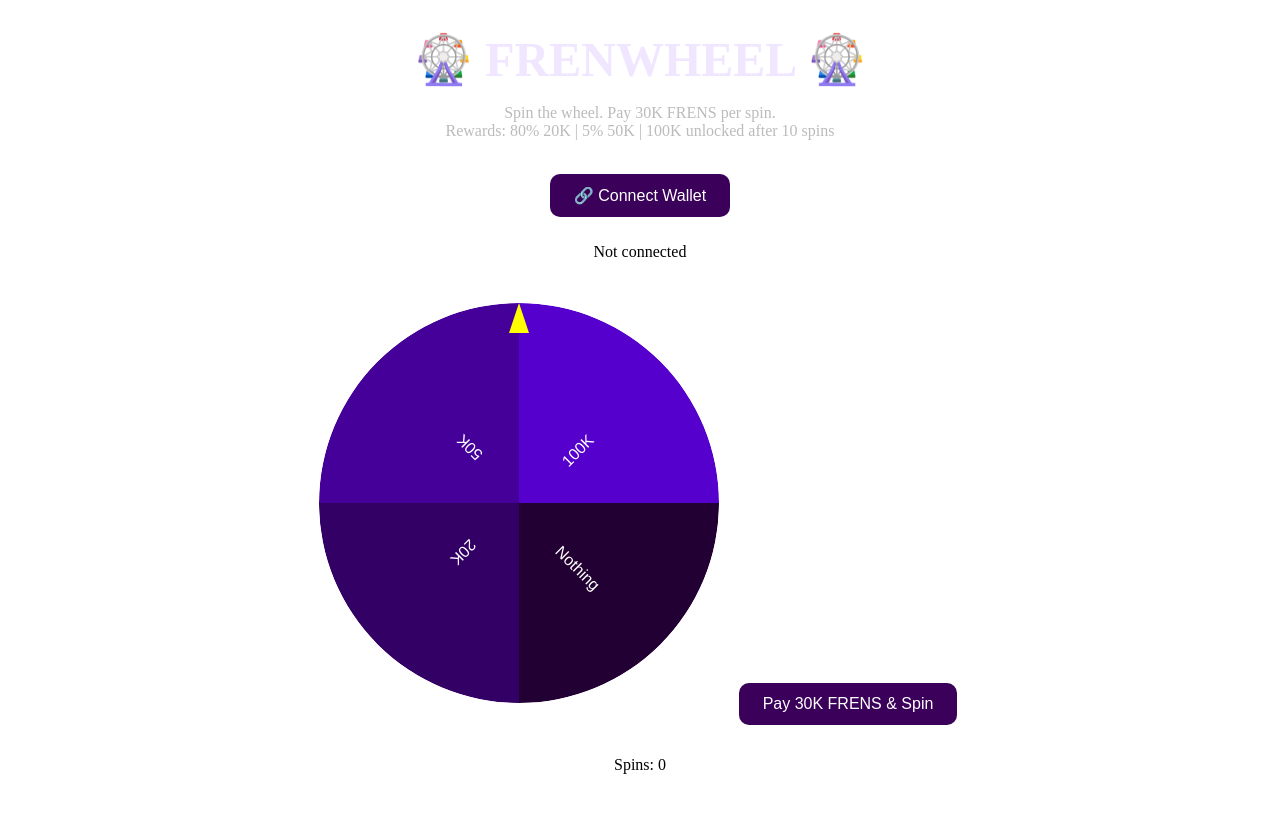
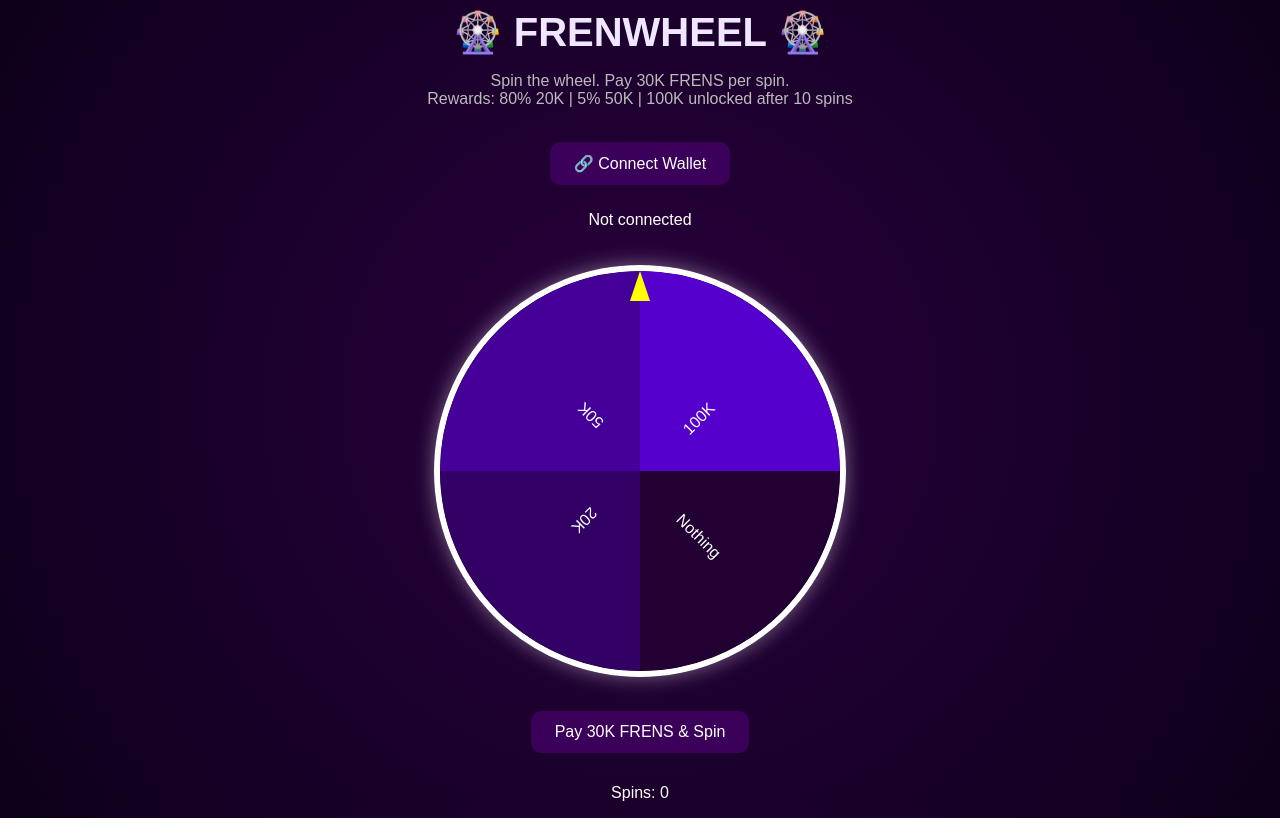
Before and after one commit to Krusherk/frenwheel, a plain HTML site: page index.html in a window 1280 px wide. After the commit the page ends 818 px from the top, so only its background shows below. Drawn offline with nearby package versions, Linux system fonts and the light colour scheme.

Commit message:
Update style.css

```diff
--- a/style.css
+++ b/style.css
@@ -1,27 +1,32 @@
+/* full-screen gradient background */
 body {
+  margin: 0;
+  font-family: Arial, sans-serif;
+  background: radial-gradient(circle at center, #2a003f, #0d001a);
+  color: white;
+  height: 100vh;
+  display: flex;
+  justify-content: center;
   align-items: center;
-min-height: 100vh;
+  overflow: hidden;
 }
-
 
 .container {
   text-align: center;
+  max-width: 600px;
 }
 
-
 h1 {
-font-size: 3rem;
+  font-size: 2.5rem;
   margin-bottom: 0.5rem;
   color: #f0e6ff;
 }
-
 
 .subtitle {
   font-size: 1rem;
   margin-bottom: 1.5rem;
   color: #bbb;
 }
-
 
 button {
   background: #3a005a;
@@ -30,26 +35,23 @@ border: none;
   padding: 12px 24px;
   border-radius: 10px;
   cursor: pointer;
-margin: 10px;
+  margin: 10px 0;
   font-size: 1rem;
   transition: all 0.3s ease;
 }
-
 
 button:hover {
   background: #5e0096;
 }
 
-
 #wheelCanvas {
-margin-top: 20px;
+  margin: 20px 0;
   border: 6px solid #fff;
   border-radius: 50%;
   box-shadow: 0 0 20px rgba(255, 255, 255, 0.4);
 }
 
-
 #resultText {
   font-size: 1.3rem;
-margin-top: 20px;
+  margin-top: 15px;
 }
```
Lines whose indentation alone changed are shown as unchanged.
